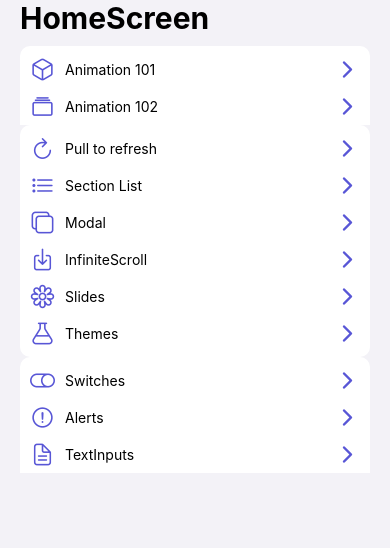
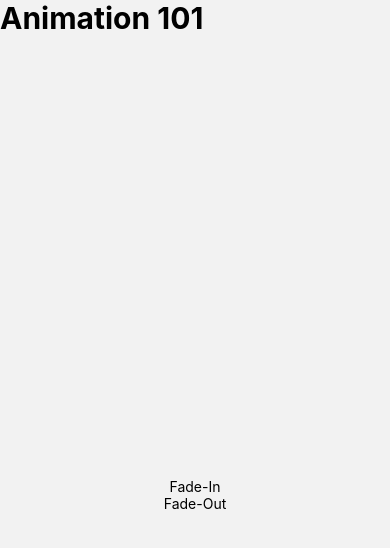
Before and after one commit to delafuentej/react-native_componentsApp, a React Native app: screen /Animation101Screen in a window 390 px wide. Shown: the top 548 px of the page. Built offline with nearby package versions, Linux system fonts and the light colour scheme.

Commit message:
animated: fadeIn & fadeOut

```diff
--- /dev/null
+++ b/src/presentation/components/ui/Button.tsx
@@ -0,0 +1,20 @@
+/* eslint-disable prettier/prettier */
+/* eslint-disable react/react-in-jsx-scope */
+
+import { Pressable, Text} from 'react-native';
+
+interface Props {
+    onPress: ()=> void;
+    text: string
+}
+
+export const Button = ({text, onPress}:Props) => {
+  return (
+    <Pressable
+    onPress={onPress}
+>
+    <Text>{text}</Text>
+    </Pressable>
+
+  );
+};
--- a/src/presentation/components/ui/MenuItem.tsx
+++ b/src/presentation/components/ui/MenuItem.tsx
@@ -22,7 +22,7 @@ export const MenuItem = ({name, icon, component, isFirst = false, isLast = false
 
   return (
     <Pressable
-        onPress={()=>{}}
+        onPress={()=>navigation.navigate(component)}
     >
         <View style={{
             ...styles.container,
@@ -35,7 +35,6 @@ export const MenuItem = ({name, icon, component, isFirst = false, isLast = false
         <Icon name='chevron-forward-outline' size={25} style={{marginLeft: 'auto'}} color={colors.primary}/>
 
         </View>
-
     </Pressable>
   );
 };
--- a/src/presentation/navigation/StackNavigator.tsx
+++ b/src/presentation/navigation/StackNavigator.tsx
@@ -2,6 +2,7 @@
 /* eslint-disable react/react-in-jsx-scope */
 import { createStackNavigator } from '@react-navigation/stack';
 import { HomeScreen } from '../screens/home/HomeScreen';
+import { Animation101Screen } from '../screens/animations/Animation101Screen';
 
 const Stack = createStackNavigator();
 
@@ -11,6 +12,9 @@ export const StackNavigator = () => {
       headerShown: false,
     }}>
       <Stack.Screen name="Home" component={HomeScreen} />
+      <Stack.Screen name="Animation101Screen" component={Animation101Screen} />
+
+
     </Stack.Navigator>
   );
 }
--- /dev/null
+++ b/src/presentation/screens/animations/Animation101Screen.tsx
@@ -0,0 +1,69 @@
+/* eslint-disable jsx-quotes */
+/* eslint-disable react/react-in-jsx-scope */
+/* eslint-disable prettier/prettier */
+
+import {  StyleSheet, View, Animated} from 'react-native';
+import { Title } from '../../components/ui/Title';
+import { colors } from '../../../config/theme/globalStyles';
+import { Button } from '../../components/ui/Button';
+import { useRef } from 'react';
+
+export const Animation101Screen = () => {
+    const animatedOpacity = useRef( new Animated.Value(0)).current;
+    // const animatedTransparent = useRef( new Animated.Value(1)).current;
+
+    const fadeIn = ()=>{
+        Animated.timing( animatedOpacity, {
+            toValue: 1,
+            duration: 2000,
+            useNativeDriver: true,
+        }).start(()=> console.log('animation fadeion ended'));
+    };
+
+    const fadeOut = () =>{
+        Animated.timing( animatedOpacity, {
+            toValue: 0,
+            duration: 2000,
+            useNativeDriver: true,
+        }).start(()=> console.log('animation fadeout ended'));
+    };
+  return (
+    <>
+         <Title text='Animation 101'/>
+         <View style={styles.container}>
+            <Animated.View
+                style={[
+                    styles.purpleBox, {
+                    opacity: animatedOpacity,
+                }]}
+            />
+              {/* <Animated.View
+                style={[
+                    styles.purpleBox, {
+                    opacity: animatedTransparent,
+                }]}
+            /> */}
+
+
+           <Button onPress={fadeIn} text='Fade-In' />
+           <Button onPress={fadeOut} text='Fade-Out' />
+        </View>
+
+
+    </>
+
+  );
+};
+
+const styles= StyleSheet.create({
+    container:{
+        flex:1,
+        alignItems:'center',
+        justifyContent:'center',
+    },
+    purpleBox: {
+        backgroundColor: colors.primary,
+        width:100,
+        height:100,
+    },
+});
--- a/src/presentation/screens/home/HomeScreen.tsx
+++ b/src/presentation/screens/home/HomeScreen.tsx
@@ -19,8 +19,6 @@ const animationMenuItems = [
       icon: 'albums-outline',
       component: 'Animation102Screen',
     },
-
-
 ];
 
  const menuItems = [
@@ -89,27 +87,29 @@ export const HomeScreen = () => {
                                           key={index}
                                           {...item}
                                           isFirst={index === 0}
-                                          isLast={ index === menuItems.length-1}
+                                          isLast={ index === menuItems.length - 1}
                                           />)
             }
+            <View style={{marginTop: 20}}/>
 
-{
+            {
               //{...item} =  name={name} icon={icon} component={component}
               menuItems.map((item,index)=> <MenuItem
                                           key={index}
                                           {...item}
                                           isFirst={index === 0}
-                                          isLast={ index === menuItems.length-1}
+                                          isLast={ index === menuItems.length - 1}
                                           />)
             }
+             <View style={{marginTop: 20}}/>
 
-{
+          {
               //{...item} =  name={name} icon={icon} component={component}
               uiMenuItems.map((item,index)=> <MenuItem
                                           key={index}
                                           {...item}
                                           isFirst={index === 0}
-                                          isLast={ index === menuItems.length-1}
+                                          isLast={ index === menuItems.length - 1}
                                           />)
             }
 
```
